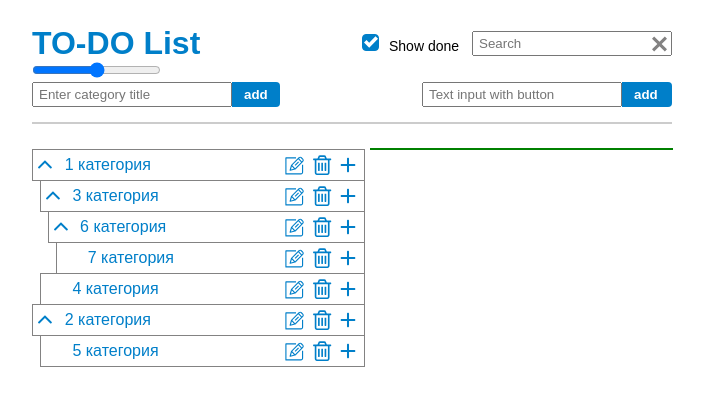
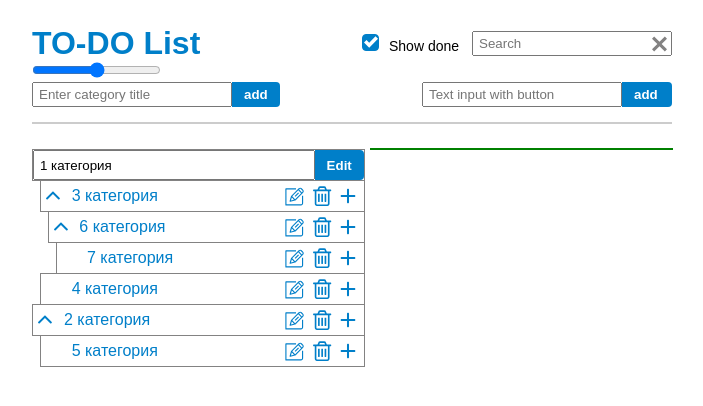
Before and after one commit to krikun1983/todo-react-redux-thunk-ts-node-express-mongobd-js, a React (Create React App) app in the folder 08_react_todo_list/08_react_todo_list/: page / in a window 1280 px wide. Both pictures are taken after a click on the button 581 px from the left and 165 px from the top of the page. Shown: the top 406 px of the page, without its empty margins (288-991 px from the left). Built offline with nearby package versions, Linux system fonts and the light colour scheme.

Commit message:
feat: add edit category

```diff
--- a/08_react_todo_list/08_react_todo_list/src/Components/Header/Header.tsx
+++ b/08_react_todo_list/08_react_todo_list/src/Components/Header/Header.tsx
@@ -1,4 +1,4 @@
-import React, {ChangeEvent, FormEvent, useEffect, useState} from 'react';
+import React from 'react';
 import {useDispatch} from 'react-redux';
 import {addCategoryAction} from 'ReduxStore/categoryAction/categoryAction';
 import {Button, IconSVG, Input} from 'UI-Kit';
@@ -11,17 +11,17 @@ let idMax = 8;
 
 const Header: React.FC = () => {
   const dispatch = useDispatch();
-  const [checked, setChecked] = useState(true);
-  const [valueSearch, setValueSearch] = useState('');
-  const [valueCategory, setValueCategory] = useState('');
-  const [valueTask, setValueTask] = useState('');
-  const [errorCategory, setErrorCategory] = useState<boolean>(false);
+  const [checked, setChecked] = React.useState(true);
+  const [valueSearch, setValueSearch] = React.useState('');
+  const [valueCategory, setValueCategory] = React.useState('');
+  const [valueTask, setValueTask] = React.useState('');
+  const [errorCategory, setErrorCategory] = React.useState<boolean>(false);
 
   const handleChecked = () => {
     setChecked(!checked);
   };
 
-  const handleSearch = (e: ChangeEvent<HTMLInputElement>) => {
+  const handleSearch = (e: React.ChangeEvent<HTMLInputElement>) => {
     const text = e.target.value;
     setValueSearch(text);
   };
@@ -30,13 +30,13 @@ const Header: React.FC = () => {
     setValueCategory('');
   };
 
-  const handleCategory = (e: ChangeEvent<HTMLInputElement>) => {
+  const handleCategory = (e: React.ChangeEvent<HTMLInputElement>) => {
     const text = e.target.value;
     if (text.length > 20) return;
     setValueCategory(text);
   };
 
-  const handleSubmitCategory = (e: FormEvent<HTMLFormElement>) => {
+  const handleSubmitCategory = (e: React.FormEvent<HTMLFormElement>) => {
     e.preventDefault();
     if (!errorCategory && valueCategory.trim().length > 0) {
       dispatch(
@@ -51,16 +51,16 @@ const Header: React.FC = () => {
     resetForm();
   };
 
-  useEffect(() => {
+  React.useEffect(() => {
     validateInput(valueCategory, setErrorCategory);
   }, [valueCategory]);
 
-  const handleTask = (e: ChangeEvent<HTMLInputElement>) => {
+  const handleTask = (e: React.ChangeEvent<HTMLInputElement>) => {
     const text = e.target.value;
     setValueTask(text);
   };
 
-  const handleSubmitTask = (e: FormEvent<HTMLFormElement>) => {
+  const handleSubmitTask = (e: React.FormEvent<HTMLFormElement>) => {
     e.preventDefault();
     console.log(valueTask);
   };
--- a/08_react_todo_list/08_react_todo_list/src/Components/Main/CategoryList/Category/Category.module.scss
+++ b/08_react_todo_list/08_react_todo_list/src/Components/Main/CategoryList/Category/Category.module.scss
@@ -2,13 +2,13 @@
 
 .category {
   margin-bottom: -1px;
-  padding: 0 5px;
   border: 1px solid $color-gray;
   cursor: pointer;
   @include flex-between();
 
-  &__btn_edit {
+  &__btn_child {
     width: 40px;
+    margin-left: 5px;
   }
 
   &__name {
@@ -18,6 +18,7 @@
 
   &__btns {
     width: 80px;
+    margin-right: 5px;
     @include flex-between();
   }
 }
--- a/08_react_todo_list/08_react_todo_list/src/Components/Main/CategoryList/Category/Category.tsx
+++ b/08_react_todo_list/08_react_todo_list/src/Components/Main/CategoryList/Category/Category.tsx
@@ -1,4 +1,7 @@
-import React, {useState} from 'react';
+import EditInput from 'Components/Main/EditInput/EditInput';
+import React from 'react';
+import {useDispatch} from 'react-redux';
+import {updateCategoryAction} from 'ReduxStore/categoryAction/categoryAction';
 import {Button, IconSVG} from 'UI-Kit';
 import {IconNameEnum} from 'UI-Kit/IconSVG/IconSVG';
 import style from './Category.module.scss';
@@ -7,6 +10,7 @@ import CategoryChild from './CategoryChild/CategoryChild';
 interface Props {
   id: number;
   category: string;
+  parentId: number | null;
   listChild: number[];
   onClickCategory: (id: number) => void;
 }
@@ -14,15 +18,40 @@ interface Props {
 const Category: React.FC<Props> = ({
   id,
   category,
+  parentId,
   listChild,
   onClickCategory,
 }) => {
-  const [childShow, setChildShow] = useState<boolean>(true);
+  const dispatch = useDispatch();
+  const [childShow, setChildShow] = React.useState<boolean>(true);
+  const [editCategory, setEditCategory] = React.useState<boolean>(false);
+  const [valueEditCategory, setValueEditCategory] =
+    React.useState<string>(category);
+
+  const handleEditCategory = (e: React.ChangeEvent<HTMLInputElement>) => {
+    const nameCategory = e.target.value;
+    setValueEditCategory(nameCategory);
+  };
+
+  const handleSubmitCategory = (e: React.FormEvent<HTMLFormElement>) => {
+    e.preventDefault();
+    setEditCategory(false);
+    dispatch(
+      updateCategoryAction({
+        category: valueEditCategory,
+        parentId: parentId,
+        children: listChild,
+        id,
+      }),
+    );
+  };
 
   return (
     <li>
       <div className={style.category}>
-        <div className={style.category__btn_edit}>
+        {!editCategory ? (
+          <>
+            <div className={style.category__btn_child}>
               {listChild.length > 0 && (
                 <Button
                   styles="btn_icon_bg_white"
@@ -51,8 +80,10 @@ const Category: React.FC<Props> = ({
             </div>
             <div className={style.category__btns}>
               <Button
+                title="Edit name category"
                 styles="btn_icon_bg_white"
                 type="button"
+                onClick={() => setEditCategory(true)}
                 icon={
                   <IconSVG
                     name={IconNameEnum.EDIT}
@@ -87,6 +118,19 @@ const Category: React.FC<Props> = ({
                 }
               />
             </div>
+          </>
+        ) : (
+          <>
+            <EditInput
+              height="30px"
+              value={valueEditCategory}
+              edit={editCategory}
+              setEdit={setEditCategory}
+              onEdit={handleEditCategory}
+              onSubmit={handleSubmitCategory}
+            />
+          </>
+        )}
       </div>
       {childShow && listChild.length > 0 && (
         <CategoryChild list={listChild} onClickCategory={onClickCategory} />
--- a/08_react_todo_list/08_react_todo_list/src/Components/Main/CategoryList/Category/CategoryChild/CategoryChild.tsx
+++ b/08_react_todo_list/08_react_todo_list/src/Components/Main/CategoryList/Category/CategoryChild/CategoryChild.tsx
@@ -21,6 +21,7 @@ const CategoryChild: React.FC<Prop> = ({list, onClickCategory}) => {
           <Category
             key={idChildren}
             id={idChildren}
+            parentId={dataCategoryState[idChildren].parentId}
             category={dataCategoryState[idChildren].category}
             listChild={dataCategoryState[idChildren].children}
             onClickCategory={onClickCategory}
--- a/08_react_todo_list/08_react_todo_list/src/Components/Main/CategoryList/CategoryList.tsx
+++ b/08_react_todo_list/08_react_todo_list/src/Components/Main/CategoryList/CategoryList.tsx
@@ -21,6 +21,7 @@ const CategoryList: React.FC<Props> = ({onClickCategory}) => {
             <Category
               key={id}
               id={id}
+              parentId={dataCategoryState[id].parentId}
               category={dataCategoryState[id].category}
               listChild={dataCategoryState[id].children}
               onClickCategory={onClickCategory}
--- /dev/null
+++ b/08_react_todo_list/08_react_todo_list/src/Components/Main/EditInput/EditInput.module.scss
@@ -0,0 +1,10 @@
+@import 'style/variable';
+
+.edit {
+  width: 100%;
+  height: 100%;
+
+  &_form {
+    @include flex-between();
+  }
+}
--- /dev/null
+++ b/08_react_todo_list/08_react_todo_list/src/Components/Main/EditInput/EditInput.tsx
@@ -0,0 +1,64 @@
+import React from 'react';
+import {Button, Input} from 'UI-Kit';
+import {InputNameEnum} from 'UI-Kit/Input/Input';
+import style from './EditInput.module.scss';
+
+interface Prop {
+  height: string;
+  value: string;
+  edit: boolean;
+  setEdit: React.Dispatch<React.SetStateAction<boolean>>;
+  onEdit: (e: React.ChangeEvent<HTMLInputElement>) => void;
+  onSubmit: (e: React.FormEvent<HTMLFormElement>) => void;
+}
+
+const EditInput: React.FC<Prop> = ({
+  height,
+  value,
+  edit,
+  setEdit,
+  onEdit,
+  onSubmit,
+}) => {
+  const editFormRef = React.useRef() as React.MutableRefObject<HTMLFormElement>;
+
+  React.useEffect(() => {
+    const closeEditFormIfClickOutside = (e: MouseEvent) => {
+      if (
+        edit &&
+        editFormRef.current &&
+        !editFormRef.current.contains(e.target as HTMLFormElement)
+      ) {
+        setEdit(false);
+      }
+    };
+
+    document.addEventListener('mousedown', (e: MouseEvent) =>
+      closeEditFormIfClickOutside(e),
+    );
+
+    return () => {
+      document.removeEventListener('mousedown', (e: MouseEvent) =>
+        closeEditFormIfClickOutside(e),
+      );
+    };
+  }, [edit]);
+
+  return (
+    <div className={style.edit}>
+      <form onSubmit={onSubmit} className={style.edit_form} ref={editFormRef}>
+        <Input
+          width="100%"
+          height={height}
+          type="text"
+          styles={InputNameEnum.TEXT}
+          value={value}
+          onChange={onEdit}
+        />
+        <Button styles="btn_blue" height={height} type="submit" text="Edit" />
+      </form>
+    </div>
+  );
+};
+
+export default EditInput;
--- a/08_react_todo_list/08_react_todo_list/src/Components/Main/Main.tsx
+++ b/08_react_todo_list/08_react_todo_list/src/Components/Main/Main.tsx
@@ -1,4 +1,4 @@
-import React, {useState} from 'react';
+import React from 'react';
 import useTypeSelector from 'ReduxStore/hooks/useTypeSelector';
 import CategoryList from './CategoryList/CategoryList';
 import style from './Main.module.scss';
@@ -6,7 +6,7 @@ import TaskList, {TaskType} from './TaskList/TaskList';
 
 const Main: React.FC = () => {
   const {dataTaskState} = useTypeSelector(state => state.dataTaskState);
-  const [tasks, setTasks] = useState<TaskType[]>([]);
+  const [tasks, setTasks] = React.useState<TaskType[]>([]);
 
   const handleClickCategory = (id: number) => {
     const currentTasks = dataTaskState.filter(task => task.categoryId === id);
--- a/08_react_todo_list/08_react_todo_list/src/ReduxStore/reducers/categoryState.ts
+++ b/08_react_todo_list/08_react_todo_list/src/ReduxStore/reducers/categoryState.ts
@@ -43,6 +43,17 @@ export const categoryReducer = (
           [action.payload.id]: action.payload,
         },
       };
+    case DataCategoryActionTypes.UPDATE_CATEGORY:
+      return {
+        ...state,
+        dataCategoryState: {
+          ...state.dataCategoryState,
+          [action.payload.id]: {
+            ...state.dataCategoryState[action.payload.id],
+            category: action.payload.category,
+          },
+        },
+      };
     default:
       return state;
   }
@@ -52,3 +63,8 @@ export const addCategory = (payload: DataCategory): DataCategoryAction => ({
   type: DataCategoryActionTypes.ADD_CATEGORY,
   payload,
 });
+
+export const updateCategory = (payload: DataCategory): DataCategoryAction => ({
+  type: DataCategoryActionTypes.UPDATE_CATEGORY,
+  payload,
+});
--- a/08_react_todo_list/08_react_todo_list/src/UI-Kit/Button/Button.tsx
+++ b/08_react_todo_list/08_react_todo_list/src/UI-Kit/Button/Button.tsx
@@ -1,8 +1,8 @@
-import React, {ButtonHTMLAttributes} from 'react';
+import React from 'react';
 import cn from 'classnames';
 import style from './Button.module.scss';
 
-interface ButtonProps extends ButtonHTMLAttributes<HTMLButtonElement> {
+interface ButtonProps extends React.ButtonHTMLAttributes<HTMLButtonElement> {
   styles: string;
   text?: string;
   icon?: React.ReactElement;
```
Also changed, not shown: 08_react_todo_list/08_react_todo_list/src/ReduxStore/categoryAction/categoryAction.ts (+18 -2 lines), 08_react_todo_list/08_react_todo_list/src/UI-Kit/Input/Input.tsx (+2 -5 lines). Lines whose indentation alone changed are shown as unchanged.
